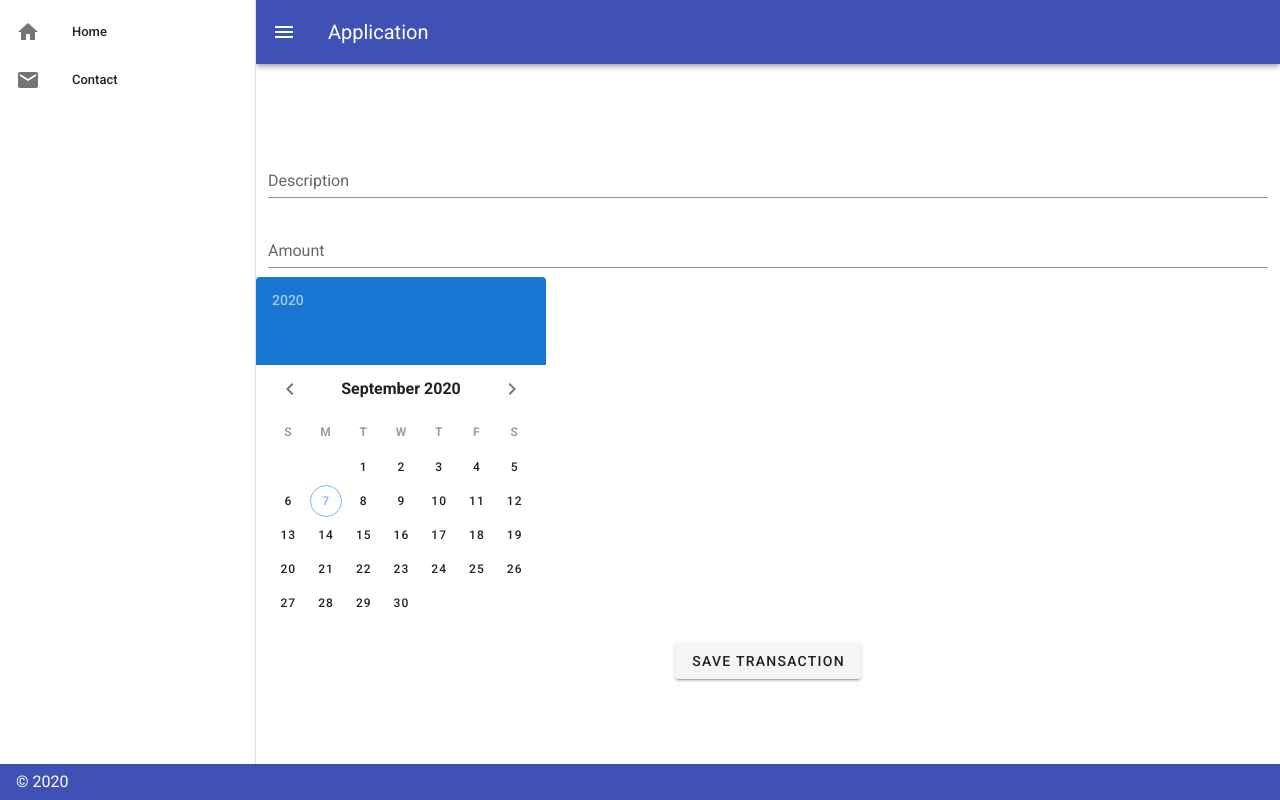
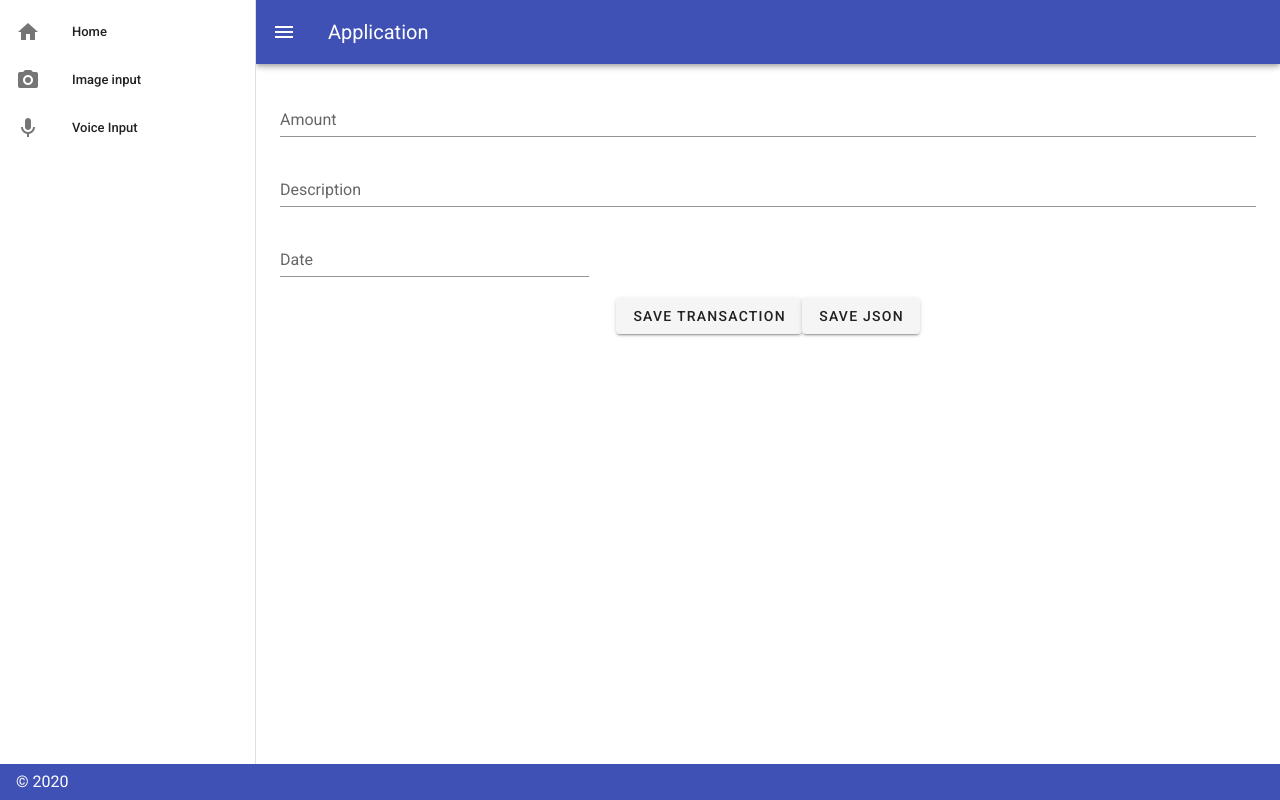
Before and after one commit to NickHatherly/Group6-Money-Mate, a Vue app: page / in a window 1280 px wide. Built offline with nearby package versions, Linux system fonts and the light colour scheme; what vue-localstorage would draw is missing.

Commit message:
stringify'd the inputs, so they are all in one index, not multiple arrays

```diff
--- a/package.json
+++ b/package.json
@@ -11,6 +11,7 @@
     "core-js": "^3.6.5",
     "vue": "^2.6.11",
     "vue-localstorage": "^0.6.2",
+    "vue-router": "^3.4.3",
     "vuetify": "^2.2.11"
   },
   "devDependencies": {
--- a/src/App.vue
+++ b/src/App.vue
@@ -1,10 +1,13 @@
 <template>
   <v-app id="inspire">
+
+    <!-- this is the code for the app menu on the left side -->
     <v-navigation-drawer
       v-model="drawer"
       app
     >
       <v-list dense>
+        <!-- each of these blocks of code is for an individual item in the menu -->
         <v-list-item link>
           <v-list-item-action>
             <v-icon>mdi-home</v-icon>
@@ -13,17 +16,27 @@
             <v-list-item-title>Home</v-list-item-title>
           </v-list-item-content>
         </v-list-item>
+
         <v-list-item link>
           <v-list-item-action>
-            <v-icon>mdi-email</v-icon>
+            <v-icon>mdi-camera</v-icon>
           </v-list-item-action>
           <v-list-item-content>
-            <v-list-item-title>Contact</v-list-item-title>
+            <v-list-item-title>Image input</v-list-item-title>
+          </v-list-item-content>
+        </v-list-item>
+
+        <v-list-item link>
+          <v-list-item-action>
+            <v-icon>mdi-microphone</v-icon>
+          </v-list-item-action>
+          <v-list-item-content>
+            <v-list-item-title>Voice Input</v-list-item-title>
           </v-list-item-content>
         </v-list-item>
       </v-list>
     </v-navigation-drawer>
-
+  <!-- colouring for the bar across the top -->
     <v-app-bar
       app
       color="indigo"
@@ -34,29 +47,52 @@
     </v-app-bar>
 
     <v-main>
+      <!-- the contrainer that the main body is contained -->
       <v-container
-        class="fill-height"
+        class=""
         fluid
       >
-        <v-row
-          align="center"
-          justify="center"
-        >
+
           <v-col class="text-center">
               <template>
                 <v-text-field
+                label="Amount"
+                single-line v-model="amount"></v-text-field>
+                <v-text-field
                 label="Description"
-                single-line v-model="text"></v-text-field>
-                <v-text-field
-                label="Amount"
-                single-line v-model="double"></v-text-field>
+                single-line v-model="description"></v-text-field>
                 <v-row>
-                <v-date-picker v-model="picker"></v-date-picker>
+                <v-col cols="12" sm="6" md="4">
+                    <v-menu
+                      ref="menu"
+                      v-model="menu"
+                      :close-on-content-click="false"
+                      :return-value.sync="date"
+                      transition="scale-transition"
+                      offset-y
+                      min-width="290px"
+                    >
+                      <template v-slot:activator="{ on, attrs }">
+                        <v-text-field
+                          v-model="date"
+                          label="Date"
+                          readonly
+                          v-bind="attrs"
+                          v-on="on"
+                        ></v-text-field>
+                      </template>
+                      <v-date-picker v-model="date" no-title scrollable>
+                        <v-spacer></v-spacer>
+                        <v-btn text color="primary" @click="menu = false">Cancel</v-btn>
+                        <v-btn text color="primary" @click="$refs.menu.save(date)">OK</v-btn>
+                      </v-date-picker>
+                    </v-menu>
+                  </v-col>
                 </v-row>
                 <v-btn  @click="addtransaction ()">Save Transaction</v-btn>
+                <v-btn  @click="addjson ()">Save json</v-btn>
               </template>
           </v-col>
-        </v-row>
       </v-container>
     </v-main>
     <v-footer
@@ -77,6 +113,7 @@
     data: () => {
       return {
       double: null,
+      arr: [],
       transactions: [],
       date: null,
       picker: null,
@@ -85,16 +122,21 @@
     },
 
   methods: {
-    addtransaction () {
-      this.transactions.push(this.text)
-      this.text - null
-      this.transactions.push(this.double)
-      this.double - null
-      this.transactions.push(Math.round(+new Date()/1000))
-      this.double - null
-      this.transactions.push(this.picker)
-      this.$localStorage.set('transactions' + " " + localStorage.length, JSON.stringify(this.transactions),)
-      this.transactions = []
+    // addtransaction () {
+    //   this.transactions.push(this.description)
+    //   this.transactions.push(this.amount)
+    //   this.transactions.push(Math.round(+new Date()/1000))
+    //   this.transactions.push(this.date)
+    //   console.log(JSON.stringify(this.transactions))
+    //   this.$localStorage.set('transactions' + " " + localStorage.length, JSON.stringify(this.transactions),)
+    //   this.transactions = []
+    // },
+
+    addjson () {
+      this.arr.push(Math.round(+new Date()/1000) + ", " + this.amount + ", " + this.date + ", " + this.description)
+      var myJSON = JSON.stringify(this.arr)
+      console.log(myJSON)
+      this.$localStorage.set('transaction', myJSON)
     }
   }
 }
```
Also changed, not shown: 1 other file (tests, documents, lock files or other folders).
